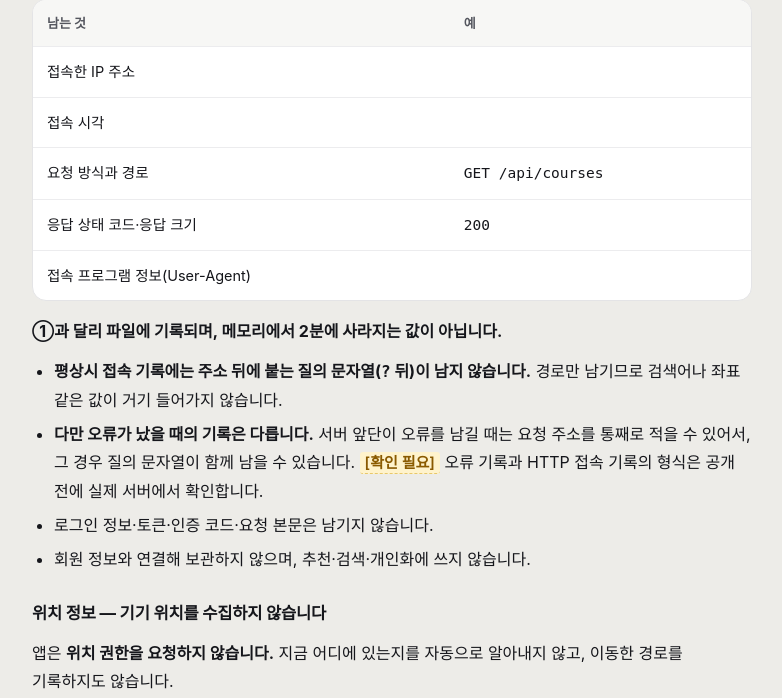
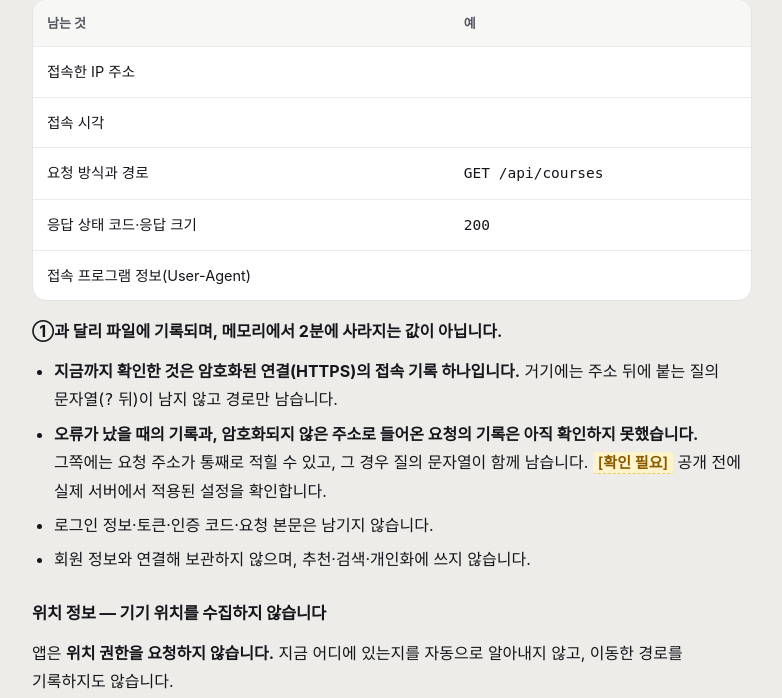
Before and after one commit to uuusun/RunningGu, a web app: page /privacy/index.html in a window 1280 px wide. Shown: the part 3697-4395 px from the top of the page, without its empty margins (248-1030 px from the left). Run offline with its HTML, style and script files only (its server is not run), Linux system fonts and the light colour scheme; data that the repository does not hold is empty.

Commit message:
fix(web): 로그 보장 범위를 확인한 만큼으로 좁힌다 (#304 리뷰 2차 연동)
동의서와 같은 세 곳이다. 한쪽만 고치면 사용자가 동의하는 글과 공개된 글이
갈린다.

"평상시" 를 "지금까지 확인한 것은 암호화된 연결의 접속 기록 하나" 로 바꿨다.
HTTP → HTTPS 리다이렉트도 평상시 요청이라 그 경로까지 질의 제외로 읽혔다.

안전성 조치의 "로그에 이메일 주소·좌표를 남기지 않습니다" 를 우리 코드가
보장하는 범위와 아직 확인 못 한 프록시 기록으로 갈랐다. 이메일 중복 확인은
GET ?email= 이고 주변 코스 조회는 좌표를 질의로 보낸다.

README 의 남은 값에서도 80 포트를 "기본 형식" 으로 단정한 것을 지웠다. nginx 는
상위 http 설정을 물려받으므로 미확인이 정확하다.

[확인 필요] 표시는 11곳에서 12곳이 된다.

```diff
--- a/web/privacy/index.html
+++ b/web/privacy/index.html
@@ -288,8 +288,8 @@
   </div>
   <p><strong>①과 달리 파일에 기록되며, 메모리에서 2분에 사라지는 값이 아닙니다.</strong></p>
   <ul>
-    <li><strong>평상시 접속 기록에는 주소 뒤에 붙는 질의 문자열(<code>?</code> 뒤)이 남지 않습니다.</strong> 경로만 남기므로 검색어나 좌표 같은 값이 거기 들어가지 않습니다.</li>
-    <li><strong>다만 오류가 났을 때의 기록은 다릅니다.</strong> 서버 앞단이 오류를 남길 때는 요청 주소를 통째로 적을 수 있어서, 그 경우 질의 문자열이 함께 남을 수 있습니다. <span class="todo">[확인 필요]</span> 오류 기록과 HTTP 접속 기록의 형식은 공개 전에 실제 서버에서 확인합니다.</li>
+    <li><strong>지금까지 확인한 것은 암호화된 연결(HTTPS)의 접속 기록 하나입니다.</strong> 거기에는 주소 뒤에 붙는 질의 문자열(<code>?</code> 뒤)이 남지 않고 경로만 남습니다.</li>
+    <li><strong>오류가 났을 때의 기록과, 암호화되지 않은 주소로 들어온 요청의 기록은 아직 확인하지 못했습니다.</strong> 그쪽에는 요청 주소가 통째로 적힐 수 있고, 그 경우 질의 문자열이 함께 남습니다. <span class="todo">[확인 필요]</span> 공개 전에 실제 서버에서 적용된 설정을 확인합니다.</li>
     <li>로그인 정보·토큰·인증 코드·요청 본문은 남기지 않습니다.</li>
     <li>회원 정보와 연결해 보관하지 않으며, 추천·검색·개인화에 쓰지 않습니다.</li>
   </ul>
@@ -559,7 +559,8 @@
   <ul>
     <li>비밀번호는 되돌릴 수 없는 해시로만 저장합니다.</li>
     <li>앱과 서버 사이의 통신은 암호화(HTTPS)합니다.</li>
-    <li>로그에 비밀번호·토큰·인증 코드·이메일 주소·이용자 좌표를 남기지 않습니다.</li>
+    <li><strong>앱과 서버는</strong> 비밀번호·토큰·인증 코드·이메일 주소·이용자 좌표를 로그에 남기지 않습니다 — 저희가 짠 코드에서 보장하는 범위입니다.</li>
+    <li><strong>서버 앞단(리버스 프록시)의 기록은 아직 그렇게 보장하지 못합니다.</strong> 이메일 중복 확인과 주변 코스 조회는 그 값을 주소 뒤 질의 문자열로 보내는데, 오류 기록과 암호화되지 않은 주소의 기록에 그것이 남는지 <span class="todo">[확인 필요]</span> 공개 전에 확인해 이 문장을 결과에 맞춥니다.</li>
     <li><strong>비밀키는 서버에만 둡니다.</strong> 뜯어내면 남이 대신 호출할 수 있는 키(한국관광공사·카카오 REST)는 앱에 넣지 않습니다. 앱에 들어가는 것은 카카오 <strong>네이티브 앱 키</strong> 하나이며, 이 키는 앱에 넣도록 설계된 공개 식별자이고 등록된 앱 서명에서만 동작합니다.</li>
     <li>운영 데이터베이스 백업은 암호화하고 접근 권한을 인프라 운영책임자로 제한합니다.</li>
     <li>비밀번호를 변경하면 로그인 유지 토큰을 모두 폐기합니다.</li>
```
Also changed, not shown: web/README.md.
